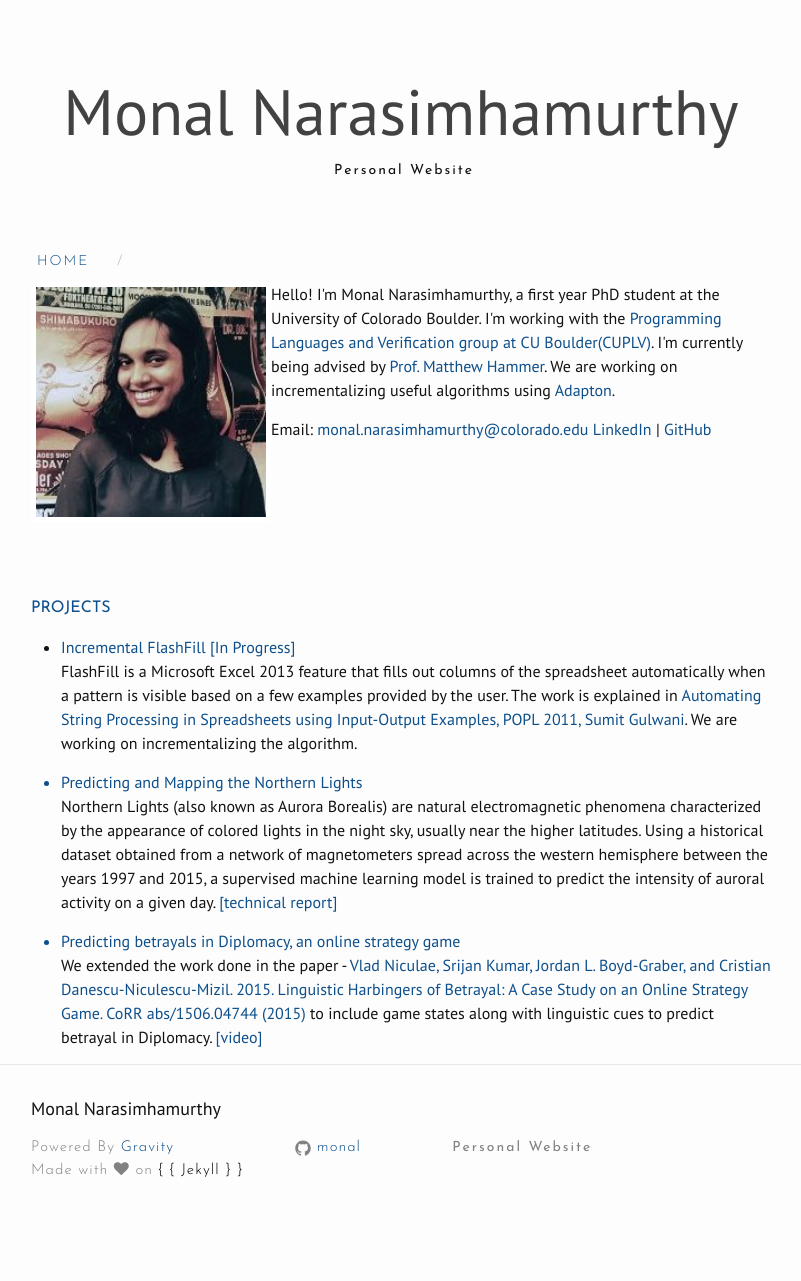
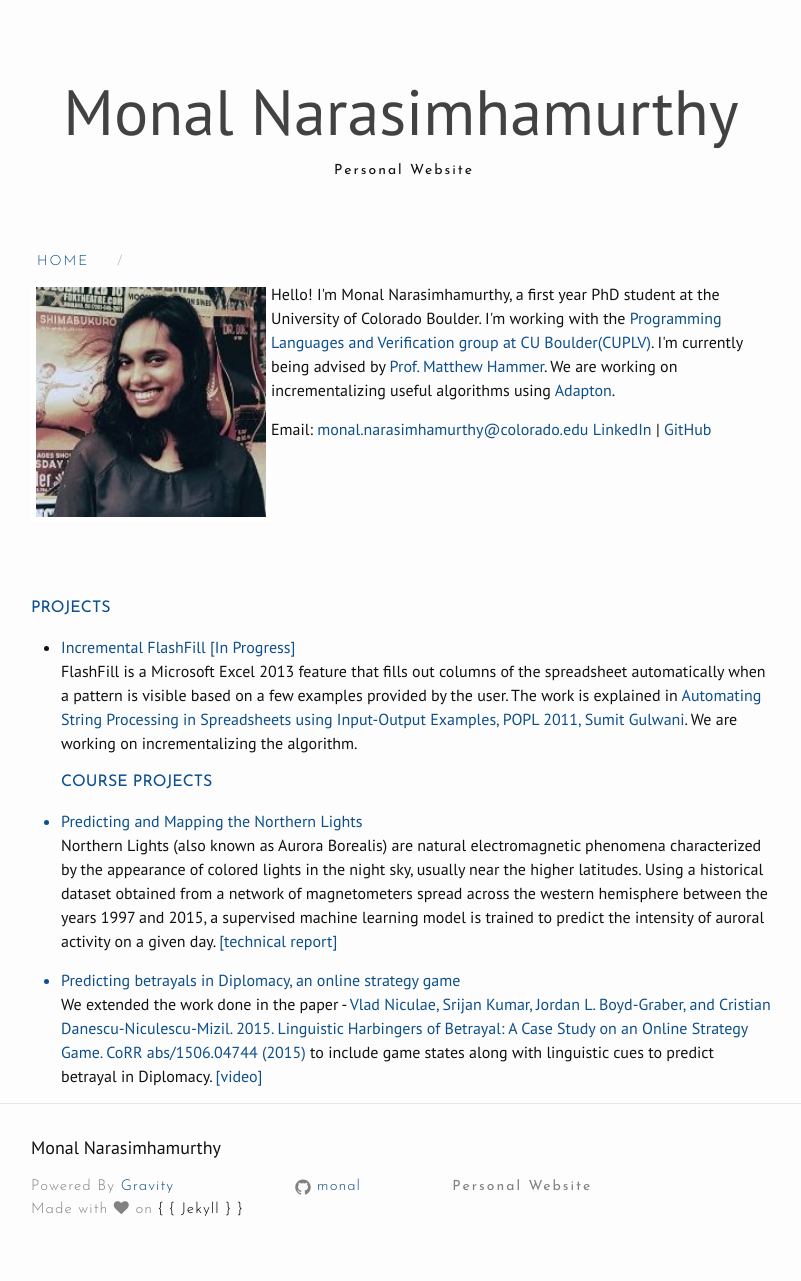
Before and after one commit to monal/monal.github.io, a Jekyll site: the page built from index.html, in a window 1280 px wide. Shown: the whole page, without its empty margins (239-1040 px from the left). Built offline with Jekyll 4.4.1, drawn with Linux system fonts in a browser that asks for light colours; nearby versions of some CDN libraries; before the commit the page ends 1242 px from its top, so only the background shows below that.

```diff
--- a/index.html
+++ b/index.html
@@ -17,6 +17,7 @@
 <p>FlashFill is a Microsoft Excel 2013 feature that fills out columns of the spreadsheet automatically when a pattern is visible based on a few examples provided by the user. The work is explained in
 <a href="http://research.microsoft.com/en-us/um/people/sumitg/pubs/popl11-synthesis.pdf">Automating String Processing in Spreadsheets using Input-Output Examples, POPL 2011, Sumit Gulwani</a>. We are working on incrementalizing the algorithm.</p>
 
+<h4 style="color:#0D4F8E; font-family:'Josefin Sans';">COURSE PROJECTS</h4>
 <li style="color:#0D4F8B">Predicting and Mapping the Northern Lights</li>
 <p>Northern Lights (also known as Aurora Borealis) are natural electromagnetic phenomena characterized by
 the appearance of colored lights in the night sky, usually near the higher latitudes.
```
